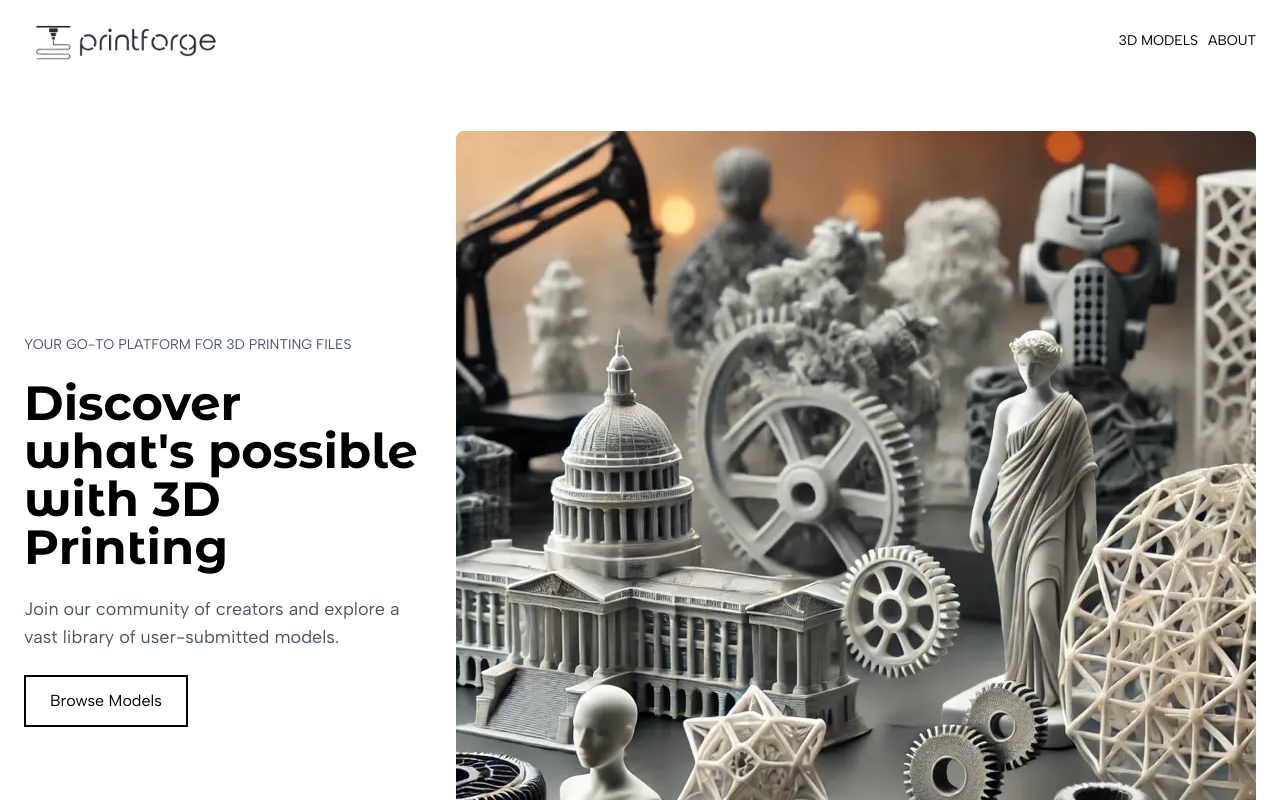
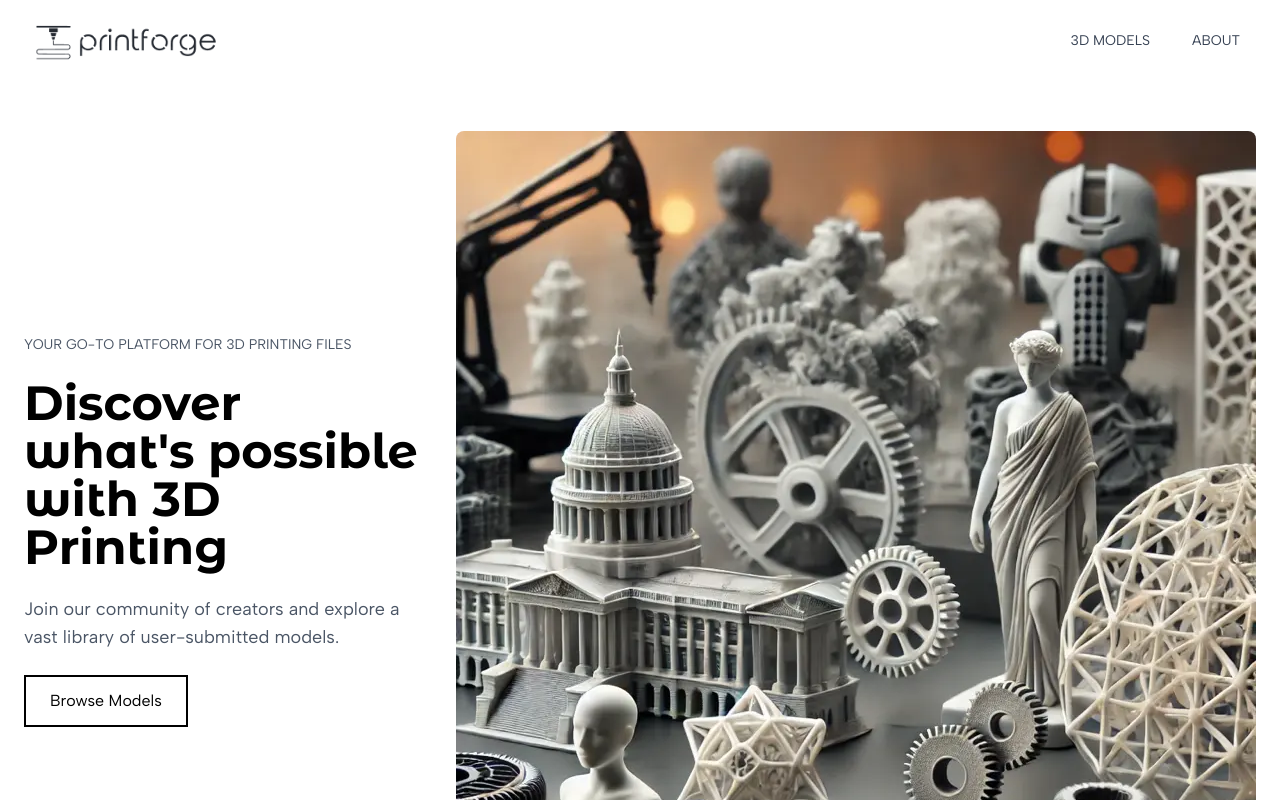
Before and after one commit to ashlee-seagle/nextjs-learning, a Next.js app: page / in a window 1280 px wide. Shown: the top 800 px of the page. Built offline with nearby package versions, Linux system fonts and the light colour scheme.

Commit message:
refactor: extract shared NavLink component

```diff
--- a/src/app/3d-models/layout.tsx
+++ b/src/app/3d-models/layout.tsx
@@ -3,9 +3,9 @@
 
 export default function ModelsLayout({ children }: ModelsLayoutProps) {
   return (
-    <div>
+    <div className="relative flex flex-col min-h-screen md:flex-row">
       <CategoriesNav />
-      {children}
+      <main className="flex-1 p-4 md:ml-64">{children}</main>
     </div>
   );
 }
--- a/src/app/components/CategoriesNav.tsx
+++ b/src/app/components/CategoriesNav.tsx
@@ -1,20 +1,26 @@
-import Link from "next/link";
+import NavLink from "./NavLink";
 import { getAllCategories } from "../lib/categories";
 import { Category } from "../types";
 export default async function CategoriesNav() {
   const categories = await getAllCategories();
   console.log(categories);
   return (
+    <aside className="sticky top-0 z-10 w-full bg-white border-b border-gray-200 md:fixed md:w-64 md:top-1/2 md:-translate-y-1/2 md:border-none">
+      <div className="relative">
         <nav>
-      <Link href="/3d-models">All</Link>
+          <NavLink href="/3d-models">All</NavLink>
           {categories.map((category: Category) => (
-        <Link
+            <NavLink
               href={`/3d-models/categories/${category.slug}`}
               key={category.slug}
             >
               {category.displayName}
-        </Link>
+            </NavLink>
           ))}
         </nav>
+        {/* Fading edge/gradient for horizontal scroll hint on mobile */}
+        <div className="absolute top-0 right-0 w-8 h-full pointer-events-none bg-gradient-to-l from-white to-transparent md:hidden" />
+      </div>
+    </aside>
   );
 }
--- /dev/null
+++ b/src/app/components/NavLink.tsx
@@ -0,0 +1,15 @@
+import Link from "next/link";
+import type { NavLinkProps } from "@/app/types";
+
+export default function NavLink({ href, children }: NavLinkProps) {
+  return (
+    <li className="text-sm uppercase">
+      <Link
+        href={href}
+        className="px-4 py-2 text-gray-700 transition-colors rounded-md cursor-pointer hover:text-orange-accent"
+      >
+        {children}
+      </Link>
+    </li>
+  );
+}
--- a/src/app/components/Navbar.tsx
+++ b/src/app/components/Navbar.tsx
@@ -1,4 +1,5 @@
 import Link from "next/link";
+import NavLink from "./NavLink";
 import Image from "next/image";
 import logo from "../../../public/printforge-logo.png";
 import logoMobile from "../../../public/printforge-logo-mobile.png";
@@ -24,12 +25,8 @@
           </div>
         </Link>
         <ul className="flex items-center gap-2.5">
-          <li className="text-sm uppercase cursor-pointer">
-            <Link href="/3d-models">3D Models</Link>
-          </li>
-          <li className="text-sm uppercase cursor-pointer">
-            <Link href="/about">About</Link>
-          </li>
+          <NavLink href="/3d-models">3D Models</NavLink>
+          <NavLink href="/about">About</NavLink>
         </ul>
       </nav>
     </header>
--- a/src/app/types/index.ts
+++ b/src/app/types/index.ts
@@ -41,6 +41,12 @@
     }>
 }
 
+export type NavLinkProps = {
+    href: string
+    children: ReactNode
+    isActive?: boolean
+}
+
 // Components Types
 export type ModelCardProps = {
     model: Model
```
Lines whose indentation alone changed are shown as unchanged.
